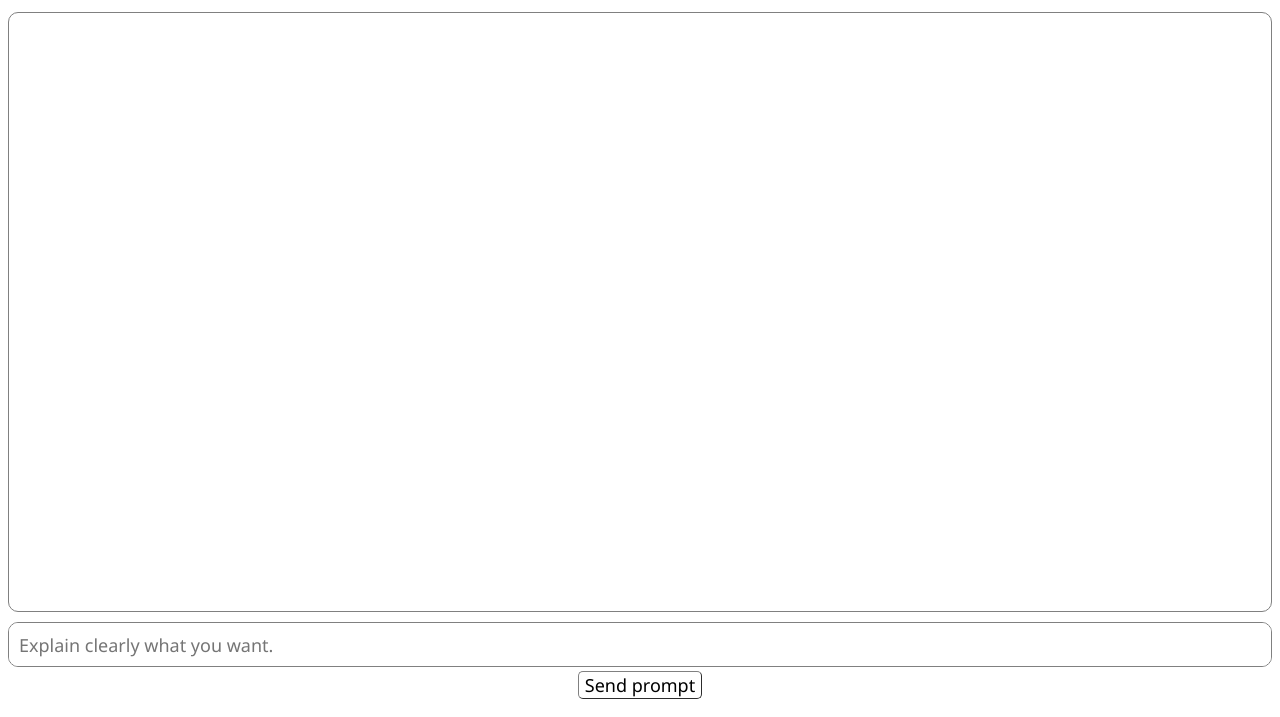
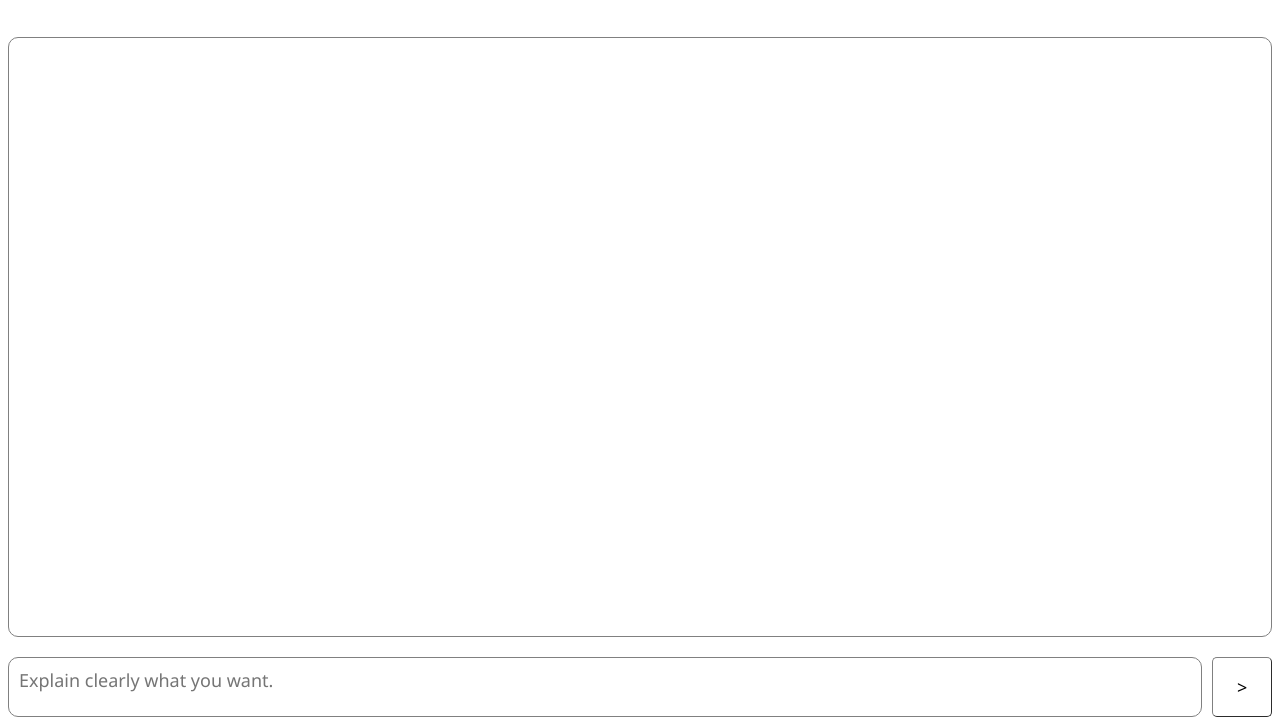
Before and after one commit to asseukihuh/AI-WebApp, a plain HTML site: page index.html in a window 1280 px wide. Shown: the part 119-836 px from the top of the page. Drawn offline with Linux system fonts and the light colour scheme.

Commit message:
Webdesign maj

```diff
--- a/index.html
+++ b/index.html
@@ -12,6 +12,8 @@
             background-color: rgb(255, 255, 255);
             height: 40px;
             justify-content: center;
+            display: flex;
+            margin-top: 20px;
         }
         #div3 {
             text-align: center;
@@ -48,15 +50,27 @@
             border-radius: 10px;
             overflow-y: auto;
             overflow-wrap: break-word;
+            transition: max-height 0.5 ease;
+        }
+        ::-webkit-scrollbar{
+            width: 10px;
+            margin-right: 10px;
+        }
+        ::-webkit-scrollbar-thumb{
+            background-color: rgba(128, 128, 128, 0);
+            border-radius: 10px;
+            border: solid 3px transparent;
         }
         #textarea1 {
-            margin-top: 10px;
+
             font-size: large;
             padding-left: 10px;
             padding-top: 10px;
             padding-bottom: 10px;
-            max-height: 45px;
-            width: 100%;
+            height: 60px;
+            max-height: 60px;
+            width: 95%;
+            margin-right: 10px;
             resize: none;
             box-sizing: border-box;
             font-family: 'Segoe UI', Tahoma, Geneva, Verdana, sans-serif;
@@ -81,19 +95,31 @@
             background-color: white;
             border-width: 1px;
             border-color: grey;
+            width: 60px;
+            height: 60px;
         }
 	</style>
 
 	<script type="text/javascript">
+
+        const textcontainer = document.getElementById('textresult');
+
+        textcontainer.scrollTop = textcontainer.scrollHeight;
+
         let history = [];
 
         async function SendMessage() {
+
+            const textcontainer = document.getElementById('textresult');
+
             let prompt_text = document.getElementById("textarea1").value;
             if (prompt_text.trim() === "") return;
             // USER INPUT
+                prompt_text = prompt_text.replace(/\n/g, "<br>");
                 document.getElementById("innertext").innerHTML += `<b>You:</b> ${prompt_text}<br>`;
 
                 document.getElementById("textarea1").value = "";
+                textcontainer.scrollTop = textcontainer.scrollHeight;
 
             //GET HISTORY USER
 
@@ -114,34 +140,36 @@
                 let data = await response.json();
                 let ai_response = data.message?.content || "No response from AI";
 
+                textcontainer.scrollTop = textcontainer.scrollHeight;
+
                 //GET HISTORY AI
 
                 history.push({ role: "assistant", content: ai_response});
 
                 //AI RESP
                 document.getElementById("innertext").innerHTML += `<b>AI:</b> ${ai_response}<br><br>`;
+                textcontainer.scrollTop = textcontainer.scrollHeight;
             } catch (error) {
                 console.error("Error fetching from Ollama:", error);
                 document.getElementById("innertext").innerHTML += `<b>AI:</b> Error: Could not connect to Ollama.<br>`;
+                textcontainer.scrollTop = textcontainer.scrollHeight;
             }
 	    }
 	</script>
 
 </head>
 <body>
-<div id="div2">
+<div id="div3">
     <h1>Disscuss with your local ai assistant</h1>
 </div>
 <div id = "div1" >
     <p>Server specs : Xeon E5 2670v3 12C 24T, 16Gb RAM, GTX 1660 6gb</p>
 
 </div>
+<div class="textresult"><p id="innertext"></p></div>
 <div id="div2">
-    <div class="textresult"><p id="innertext"></p></div>
     <textarea id="textarea1" placeholder="Explain clearly what you want."></textarea>
-    <div id="div3">
-        <input id="sendbtn" type="button" value="Send prompt" onclick="SendMessage()">
-    </div>
+    <input id="sendbtn" type="button" value=">" onclick="SendMessage()">
 </div>
 
 </body>
```
Lines whose indentation alone changed are shown as unchanged.
